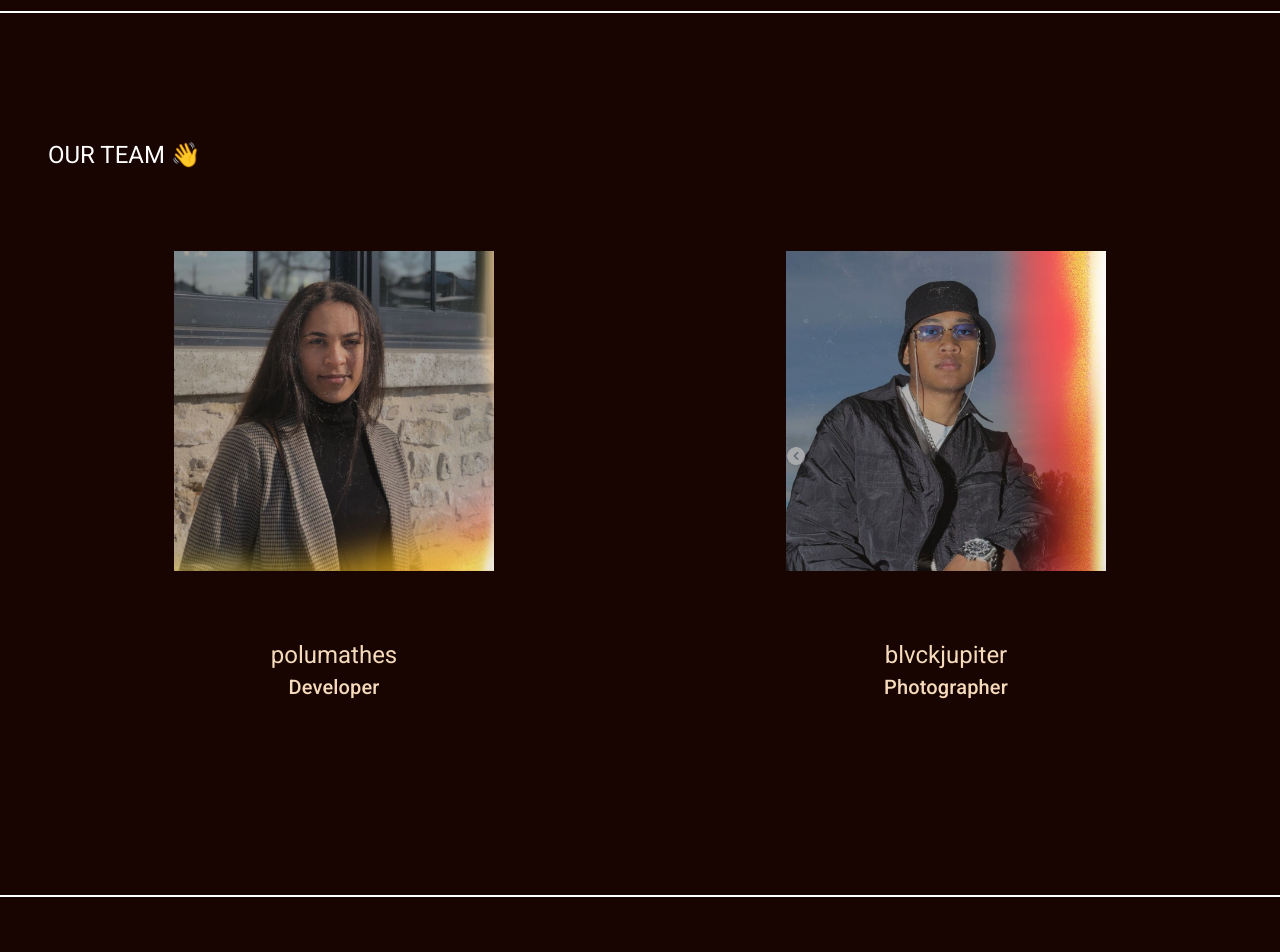
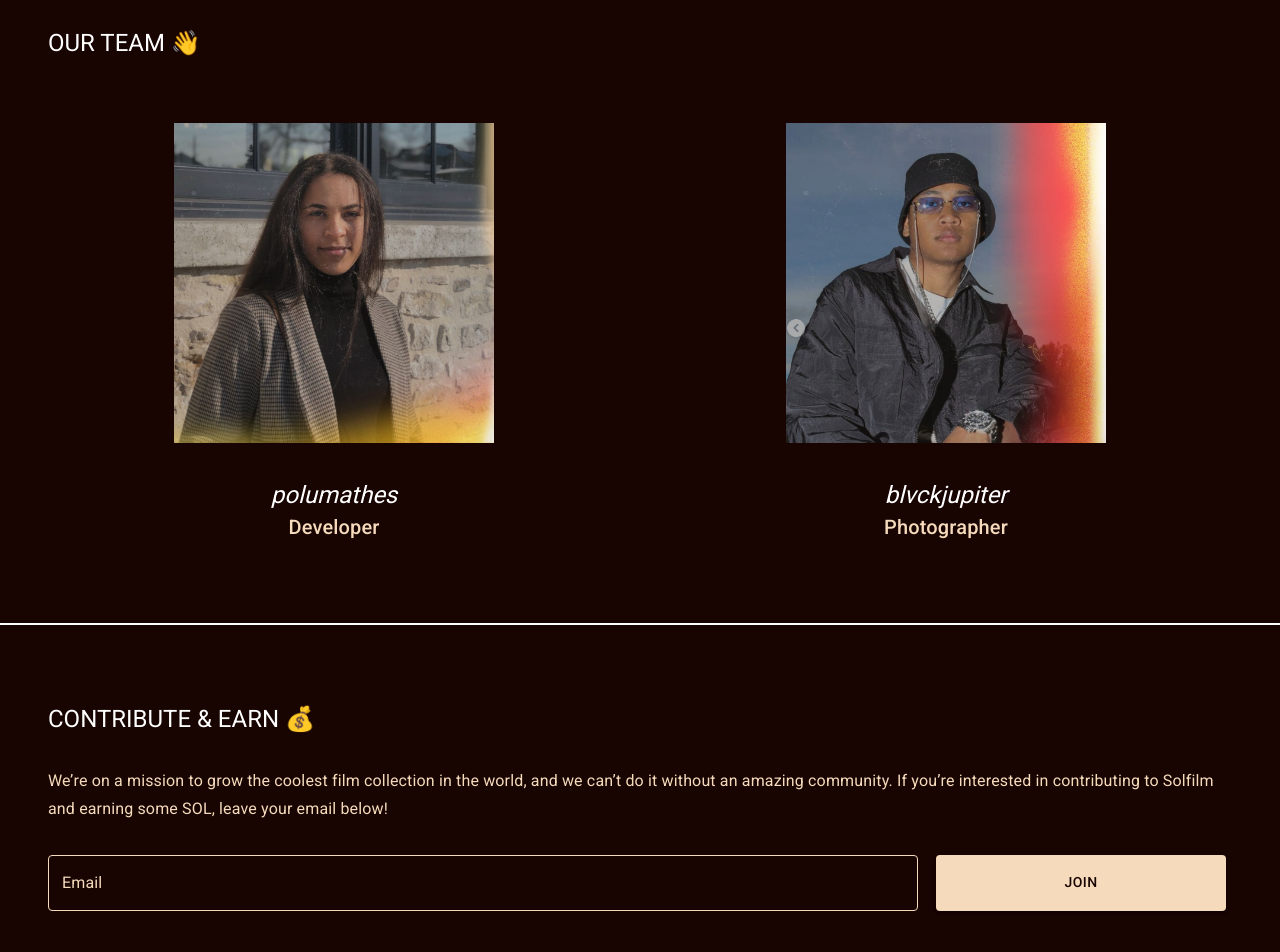
Before and after one commit to kyra-nank/solfilm-info, a React (Create React App) app in the folder client/: page /home in a window 1280 px wide. Shown: the part 3980-4932 px from the top of the page. Built offline with nearby package versions, Linux system fonts and the light colour scheme.

Commit message:
fix: signup input for dark theme

```diff
--- a/client/src/components/Join.js
+++ b/client/src/components/Join.js
@@ -6,8 +6,33 @@ import Box from '@mui/material/Box';
 import Grid from '@mui/material/Grid';
 import Button from '@mui/material/Button';
 import FormControl from '@mui/material/FormControl';
-import InputLabel from '@mui/material/InputLabel';
-import OutlinedInput from '@mui/material/OutlinedInput';
+import TextField from '@mui/material/TextField';
+
+import { styled } from '@mui/material/styles';
+
+const CssTextField = styled(TextField)({
+  '& label.Mui-focused': {
+    color: '#FFF',
+  },
+  'label': {
+    color: '#F5DABB',
+  },
+  '& .MuiInput-underline:after': {
+    borderBottomColor: '#FFF',
+  },
+  '& .MuiOutlinedInput-root': {
+    '& fieldset': {
+      borderColor: '#F5DABB',
+    },
+    '&:hover fieldset': {
+      borderColor: '#FFF',
+    },
+    '&.Mui-focused fieldset': {
+      borderColor: '#FFF',
+    },
+  },
+});
+
 
 const Join = function ({ submitEmail, status }) {
 
@@ -30,7 +55,6 @@ const Join = function ({ submitEmail, status }) {
       return null;
     }
 
-
   };
 
   return (
@@ -47,13 +71,12 @@ const Join = function ({ submitEmail, status }) {
         <Grid container display="flex" style={{ margin: "0", padding: "0" }}>
           <Grid item xs={12} md={9} style={{ margin: "0", padding: "0" }}>
             <FormControl style={{ width: "98%", height: "100%" }}>
-              <InputLabel htmlFor="component-outlined">Email</InputLabel>
-              <OutlinedInput
-                id="component-outlined"
+              <CssTextField
+                sx={{ input: { color: '#FFF' } }}
                 value={email}
                 onChange={handleChange}
                 label="Email"
-
+                id="custom-css-outlined-input"
               />
             </FormControl>
           </Grid>
@@ -70,7 +93,6 @@ const Join = function ({ submitEmail, status }) {
 
         {statusMessage()}
 
-
       </Box>
     </Box>
 
@@ -80,8 +102,8 @@ const Join = function ({ submitEmail, status }) {
 const styles = {
   buttonStyle: {
     width: "98%",
-    backgroundColor: "#00C2CB",
-    color: "black",
+    backgroundColor: "#F5DABB",
+    color: "#180400",
     margin: "0",
     padding: "0",
     height: "100%",
--- a/client/src/components/Mint.js
+++ b/client/src/components/Mint.js
@@ -9,11 +9,15 @@ const Mint = function () {
   return (
     <section id="mint">
       <Box style={{ paddingTop: "5rem", paddingBottom: "5rem" }}>
+
         <Typography variant="h5" style={{ marginBottom: "2rem", color: "#FFF" }}>MINT | "Solfilm ISO 001" &#128064;</Typography>
-        <Grid container spacing={5} alignItems="center" justifyContent="center" style={{ padding: "3rem 0 3rem 0" }}>
+
+        <Grid container spacing={5} alignItems="center" justifyContent="center" sx={{paddingTop: "2rem"}}>
+
           <Grid item xs={12} md={6} align="center">
             <img alt="mint collection" style={{ maxHeight: "20rem", maxWidth: "98%", height: "auto", width: "auto" }} src={require("../assets/preview.gif")} />
           </Grid>
+
           <Grid item xs={12} md={6} align="center">
             <Box>
               <Typography variant="subtitle1">To Be Announced</Typography>
@@ -21,7 +25,9 @@ const Mint = function () {
               <SocialLinks isLight={true}/>
             </Box>
           </Grid>
+
         </Grid>
+
       </Box>
     </section>
   );
--- a/client/src/components/Team.js
+++ b/client/src/components/Team.js
@@ -5,20 +5,31 @@ import Box from '@mui/material/Box';
 
 const Team = function () {
   return (
-    <section id="team" style={{ scrollMarginTop: "3rem", margin: "8rem 0 10rem 0" }}>
-      <Box style={{ paddingBottom: "2rem" }}>
+    <section id="team">
+      <Box style={{ paddingTop: "5rem", paddingBottom: "5rem" }}>
         <Typography variant="h5" style={{ marginBottom: "2rem", color: "#FFF" }}>OUR TEAM &#128075;</Typography>
-        <Grid container spacing={5}>
+
+        <Grid container spacing={5} sx={{paddingTop: "2rem"}}>
+
           <Grid item xs={12} md={6} align="center">
-            <img alt="kn pic" style={{ height: "auto", maxWidth: "98%", width: "auto", maxHeight: "20rem", marginBottom: "1rem", padding: "3rem 0 3rem 0" }} src={require("../assets/kyra-headshot3.jpg")} />
-            <Typography align="center" variant="h5">polumathes</Typography>
+            <img alt="kn pic" style={{ height: "auto", maxWidth: "98%", width: "auto", maxHeight: "20rem"}} src={require("../assets/kyra-headshot3.jpg")} />
+
+            <Box sx={{paddingTop: "2rem"}}>
+            <Typography sx={{color: "#FFF"}} align="center" variant="h5"><em>polumathes</em></Typography>
             <Typography align="center" variant="h6">Developer</Typography>
+            </Box>
+
           </Grid>
+
           <Grid item xs={12} md={6} align="center">
-            <img alt="am pic" style={{ height: "auto", maxWidth: "98%", width: "auto", maxHeight: "20rem", marginBottom: "1rem", padding: "3rem 0 3rem 0" }} src={require("../assets/alejandro-headshot.jpg")} />
-            <Typography align="center" variant="h5">blvckjupiter</Typography>
+            <img alt="am pic" style={{ height: "auto", maxWidth: "98%", width: "auto", maxHeight: "20rem"}} src={require("../assets/alejandro-headshot.jpg")} />
+
+            <Box sx={{paddingTop: "2rem"}}>
+            <Typography sx={{color: "#FFF"}} align="center" variant="h5"><em>blvckjupiter</em></Typography>
             <Typography align="center" variant="h6">Photographer</Typography>
+            </Box>
           </Grid>
+
         </Grid>
       </Box>
     </section>
```
